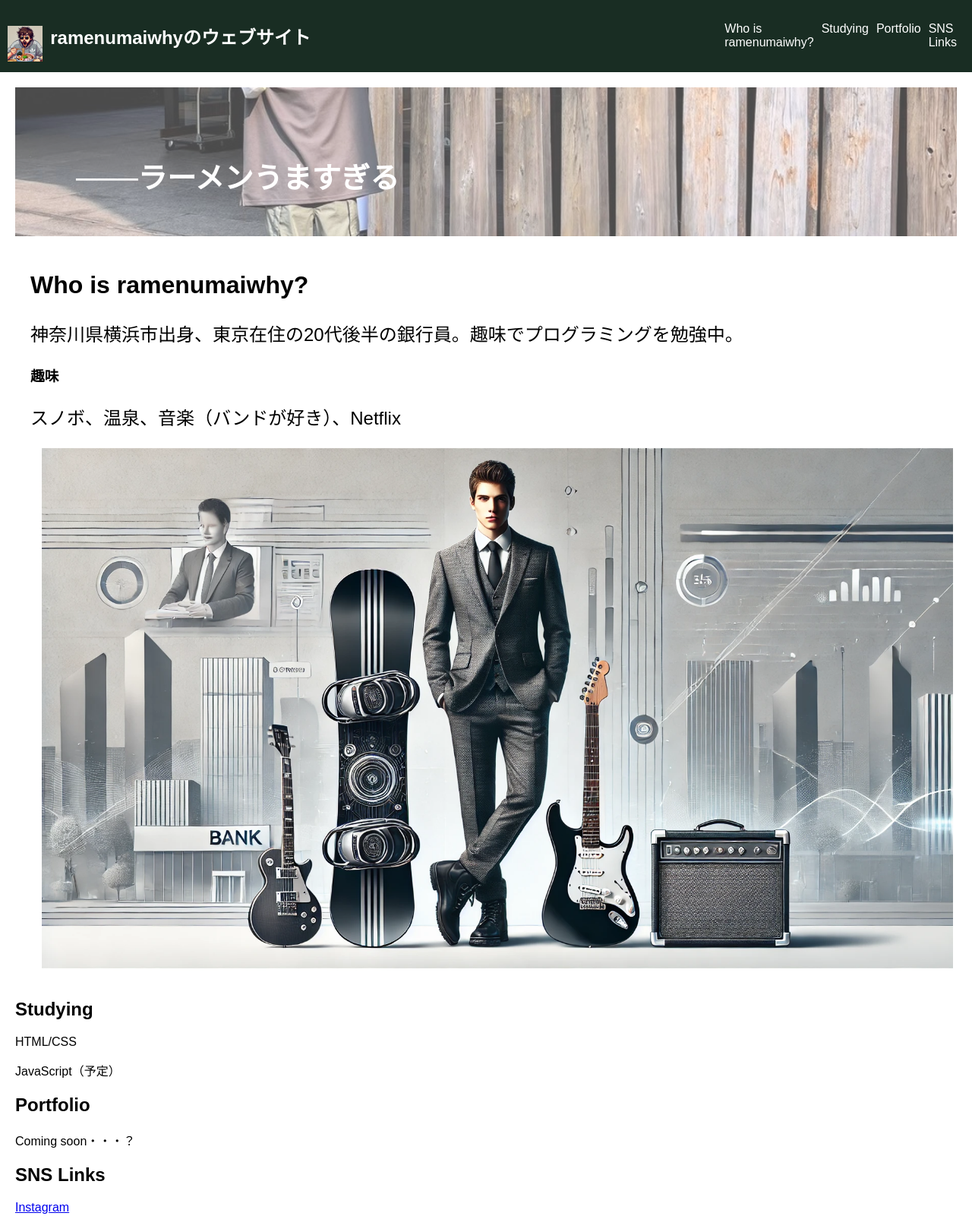
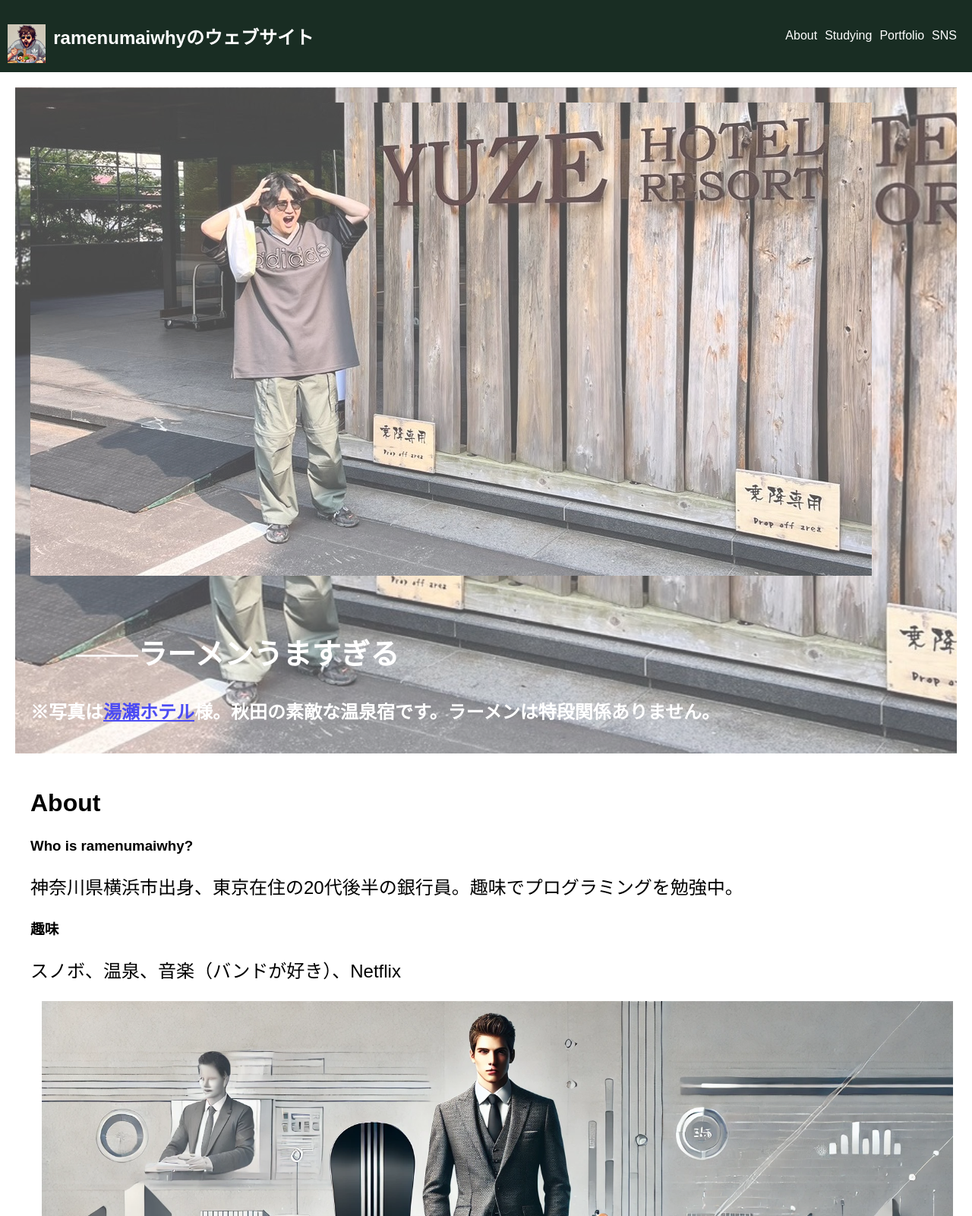
Before and after one commit to ramenumaiwhy/ramenumaiwhy.github.io, a plain HTML site: page index.html in a window 1280 px wide. Shown: the top 1601 px of the page at 76% size. Drawn offline with Linux system fonts and the light colour scheme.

Commit message:
Update index.html

```diff
--- a/index.html
+++ b/index.html
@@ -14,19 +14,22 @@
         </section>
         <nav>
             <ul class="header-right">
-             <li><a href="#content">Who is ramenumaiwhy?</a></li>
+             <li><a href="#content">About</a></li>
              <li><a href="#studying">Studying</a></li>
              <li><a href="#portfolio">Portfolio</a></li>
-             <li><a href="#SNS-content">SNS Links</a></li>
+             <li><a href="#SNS-content">SNS</a></li>
             </ul>
         </nav>
     </header>
     <main>
         <section class="top-page">
+            <img src="https://github.com/ramenumaiwhy/ramenumaiwhy.github.io/blob/main/D4A2346C-DA48-4C5F-ACA9-0FBB4CA53174_1_201_a.jpeg?raw=true" alt="なんでこんなに旨いんだ！の図" class="top-page-image">
             <h1>───ラーメンうますぎる</h1>
+            <h2>※写真は<a href="https://www.yuzehotel.jp/" target="_blank">湯瀬ホテル</a>様。秋田の素敵な温泉宿です。ラーメンは特段関係ありません。</h2>
         </section>
         <section class="content" id="content">
-            <h2>Who is ramenumaiwhy?</h2>
+            <h2>About</h2>
+            <h3>Who is ramenumaiwhy?</h3>
             <p>神奈川県横浜市出身、東京在住の20代後半の銀行員。趣味でプログラミングを勉強中。</p>
             <h3>趣味</h3>
             <p>スノボ、温泉、音楽（バンドが好き）、Netflix</p>
@@ -35,15 +38,16 @@
         <section class="Studying" id="studying">
             <h2>Studying</h2>
             <p>HTML/CSS</p>
-            <p>JavaScript（予定）</p>
+            <p>JavaScript</p>
         </section>
         <section class="portfolio" id="portfolio">
             <h2>Portfolio</h2>
             <p>Coming soon・・・？</p>
         </section>
         <section class="SNS-content" id="SNS-content">
-            <h2>SNS Links</h2>
+            <h2>SNS</h2>
             <a href="https://www.instagram.com/ramenumaiwhy/">Instagram</a>
+            <a href="https://x.com/ramenumaiwhy">X</a>
         </section>
     </main>
     <footer>
```
